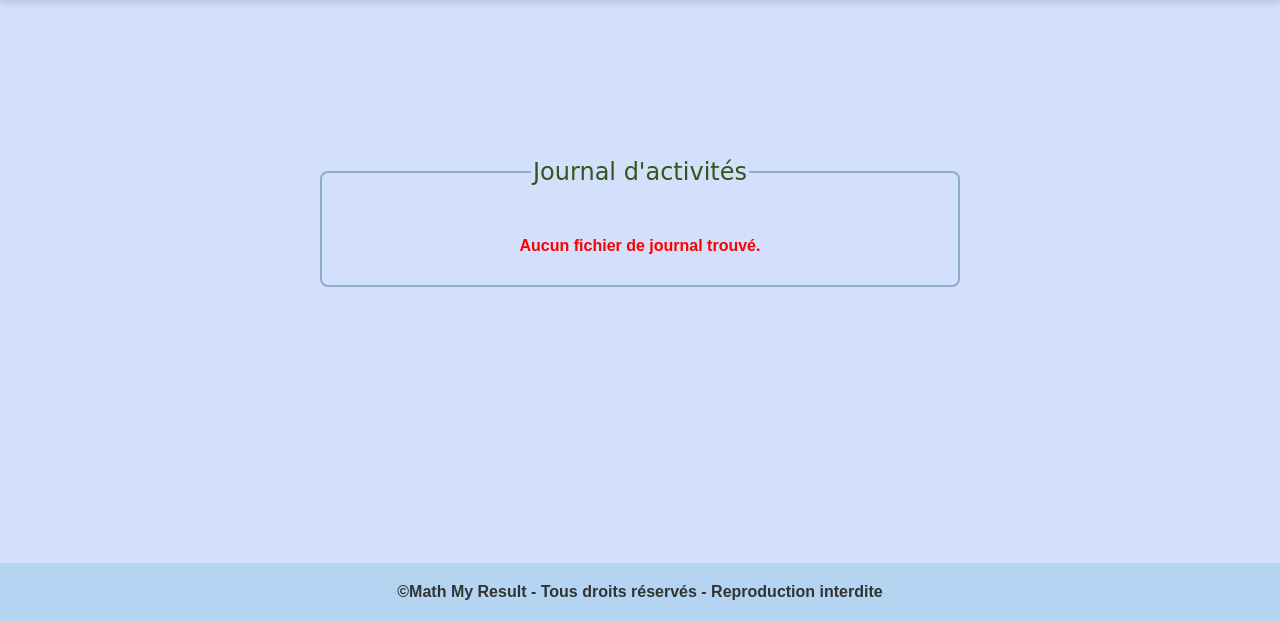
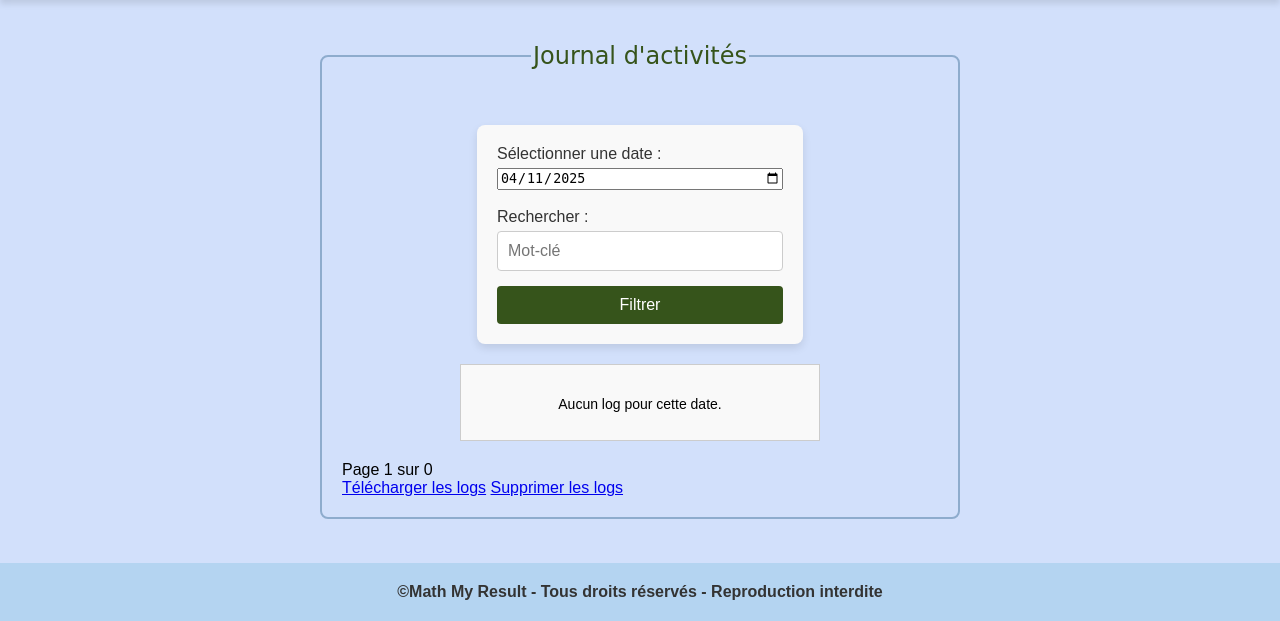
Before and after one commit to Andreadlc/SAE_Semestre_3, a PHP site: page /adminsystem.php in a window 1280 px wide. Shown: the part 179-800 px from the top of the page. Run offline with PHP 8.4, Linux system fonts and the light colour scheme; the visitor is signed in with stand-in values (Sample User, id 1); some libraries are stand-ins or nearby versions; some web fonts are replaced.

Commit message:
start: implémentation de l'interface admin pour les logs(version prof)

```diff
--- a/src/php/adminsystem.php
+++ b/src/php/adminsystem.php
@@ -8,11 +8,11 @@ if (!isset($_SESSION['role']) || $_SESSION['role'] != 2) {
     exit();
 }
 
-// Chemin du fichier de logs
-$log_file = 'logs/suppressions.log';
+// Récupération de la date choisie (par défaut, aujourd'hui)
+$date_filter = isset($_POST['date_filter']) ? $_POST['date_filter'] : date('Y-m-d');
+$log_file = "logs/$date_filter.json";
 
-// Initialisation des filtres et de la recherche
-$date_filter = isset($_POST['date_filter']) ? $_POST['date_filter'] : '';
+// Initialisation de la recherche
 $search_filter = isset($_POST['search_filter']) ? $_POST['search_filter'] : '';
 
 // Pagination
@@ -20,39 +20,30 @@ $logs_per_page = 10;
 $current_page = isset($_GET['page']) ? intval($_GET['page']) : 1;
 $start_from = ($current_page - 1) * $logs_per_page;
 
-// Lecture du fichier de logs
+// Lecture du fichier JSON
 $logs = [];
 if (file_exists($log_file)) {
-    // Lire le fichier sans ignorer les retours à la ligne
-    $logs = file($log_file, FILE_SKIP_EMPTY_LINES);
+    $json_content = file_get_contents($log_file);
+    $logs = json_decode($json_content, true);
+    if (!is_array($logs)) {
+        $logs = []; // Sécurité contre un fichier corrompu
+    }
 } else {
-    $error_message = "Aucun fichier de journal trouvé.";
+    $logs = [];
 }
 
-// Appliquer le filtrage par date et par action
-if ($date_filter || $search_filter) {
-    $logs = array_filter($logs, function ($log) use ($date_filter, $search_filter) {
-        $matches_date = true;
-        $matches_search = true;
-
-        // Filtrer par date
-        if ($date_filter && strpos($log, $date_filter) === false) {
-            $matches_date = false;
-        }
-
-        // Recherche par mot-clé
-        if ($search_filter && stripos($log, $search_filter) === false) {
-            $matches_search = false;
-        }
-
-        return $matches_date && $matches_search;
+// Appliquer le filtre de recherche
+if ($search_filter) {
+    $logs = array_filter($logs, function ($log) use ($search_filter) {
+        return stripos(json_encode($log), $search_filter) !== false;
     });
 }
 
+// Trier du plus récent au plus ancien
+$logs = array_reverse($logs);
+
 // Tranche de logs à afficher
 $logs_to_display = array_slice($logs, $start_from, $logs_per_page);
-
-// Calculer le nombre total de pages
 $total_logs = count($logs);
 $total_pages = ceil($total_logs / $logs_per_page);
 ?>
@@ -61,12 +52,8 @@ $total_pages = ceil($total_logs / $logs_per_page);
     <fieldset>
         <legend>Journal d'activités</legend>
 
-        <?php if (isset($error_message)) : ?>
-            <p class="error_message"><?php echo $error_message; ?></p>
-        <?php else : ?>
-            <!-- Formulaire de filtrage -->
         <form method="POST" action="">
-                <label for="date_filter">Filtrer par date :</label>
+            <label for="date_filter">Sélectionner une date :</label>
             <input type="date" id="date_filter" name="date_filter" value="<?php echo htmlspecialchars($date_filter); ?>">
 
             <br>
@@ -76,31 +63,31 @@ $total_pages = ceil($total_logs / $logs_per_page);
 
             <button type="submit">Filtrer</button>
         </form>
+
         <div class="log-container">
+            <?php if (!empty($logs_to_display)) : ?>
+                <?php foreach ($logs_to_display as $log) : ?>
+                    <p><?php echo "[{$log['date']} {$log['heure']}] IP: {$log['ip']} | Login: {$log['login']} | Statut: {$log['status']}"; ?></p>
+                <?php endforeach; ?>
+            <?php else : ?>
+                <p>Aucun log pour cette date.</p>
+            <?php endif; ?>
+        </div>
 
-
-                <!-- Affichage des logs -->
-                <?php
-                foreach ($logs_to_display as $log) :
-                    echo nl2br(htmlspecialchars($log));
-                    echo '<br><br>';
-                endforeach;
-                ?>
-
-                <!-- Pagination -->
         <div class="pagination">
             <?php if ($current_page > 1) : ?>
-                        <a href="?page=<?php echo $current_page - 1; ?>">Précédent</a>
+                <a href="?page=<?php echo $current_page - 1; ?>&date_filter=<?php echo $date_filter; ?>">Précédent</a>
             <?php endif; ?>
 
             <span>Page <?php echo $current_page; ?> sur <?php echo $total_pages; ?></span>
 
             <?php if ($current_page < $total_pages) : ?>
-                        <a href="?page=<?php echo $current_page + 1; ?>">Suivant</a>
+                <a href="?page=<?php echo $current_page + 1; ?>&date_filter=<?php echo $date_filter; ?>">Suivant</a>
             <?php endif; ?>
         </div>
-            </div>
-        <?php endif; ?>
+
+        <a href="telecharger_logs.php?file=<?php echo $log_file; ?>" class="btn">Télécharger les logs</a>
+        <a href="supprimer_logs.php?file=<?php echo $log_file; ?>" class="btn btn-danger">Supprimer les logs</a>
     </fieldset>
 </div>
 
```
Also changed, not shown: src/php/Connexion.php (+50 -26 lines). Lines whose indentation alone changed are shown as unchanged.
